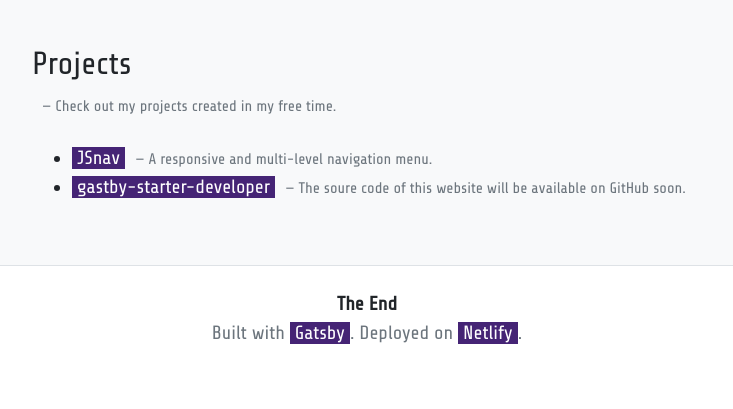
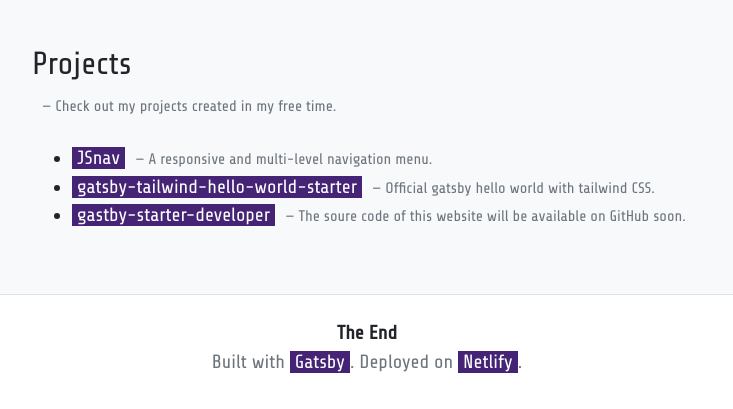
Before and after one commit to junsantilla/personal-website-gatsby, a Gatsby site: page / in a window 1280 px wide. Shown: the part 786-1195 px from the top of the page, without its empty margins (273-1006 px from the left). Before the commit the page ends 1166 px from the top, so only its background shows below. Built offline with nearby package versions, Linux system fonts and the light colour scheme; Gatsby itself is replaced by a stand-in of ours.

Commit message:
Update projects

```diff
--- a/src/pages/index.js
+++ b/src/pages/index.js
@@ -96,6 +96,10 @@ const IndexPage = () => (
                                 <footer class="blockquote-footer">A responsive and multi-level navigation menu.</footer>
                             </li>
                             <li>
+                                <a target="_blank">gatsby-tailwind-hello-world-starter</a>
+                                <footer class="blockquote-footer">Official gatsby hello world with tailwind CSS.</footer>
+                            </li>
+                            <li>
                                 <a target="_blank">gastby-starter-developer</a>
                                 <footer class="blockquote-footer">The soure code of this website will be available on GitHub soon.</footer>
                             </li>
```
